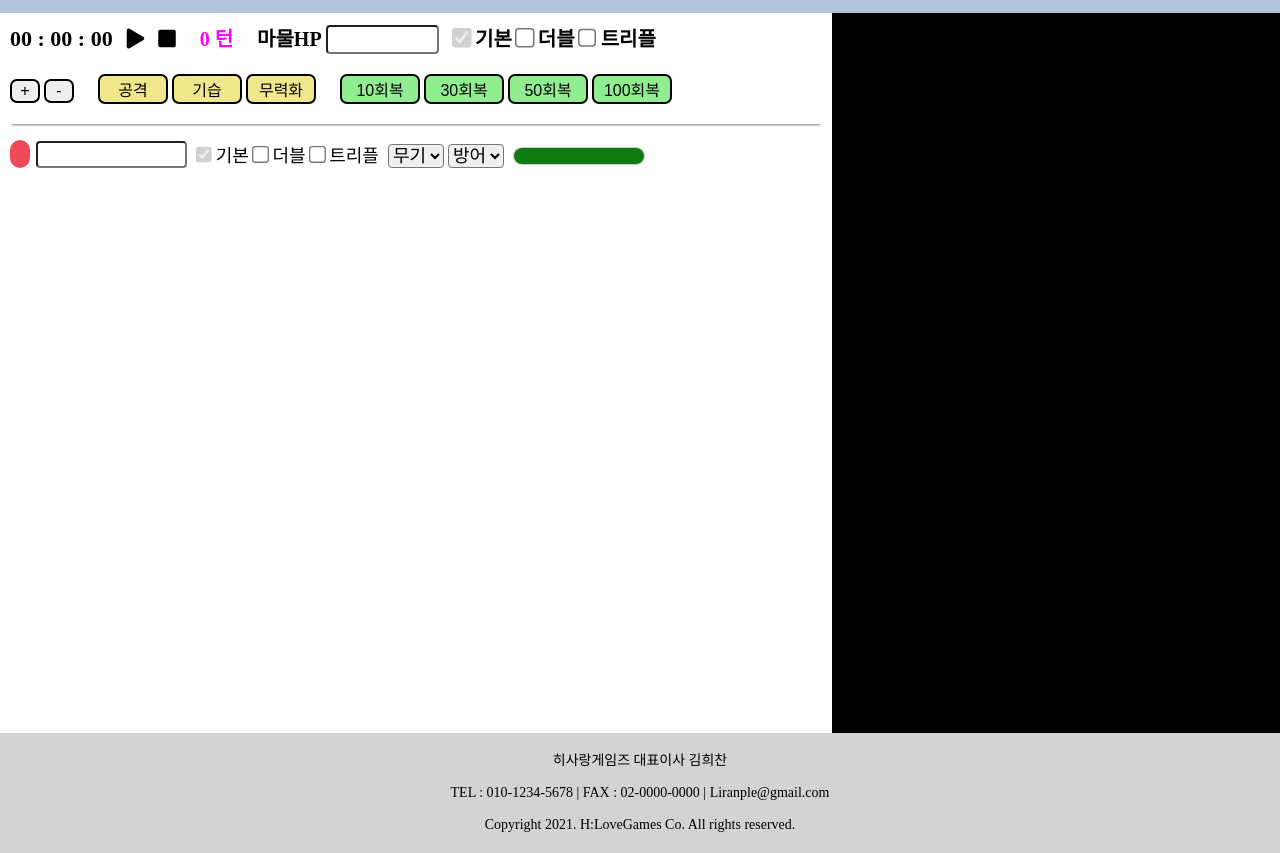
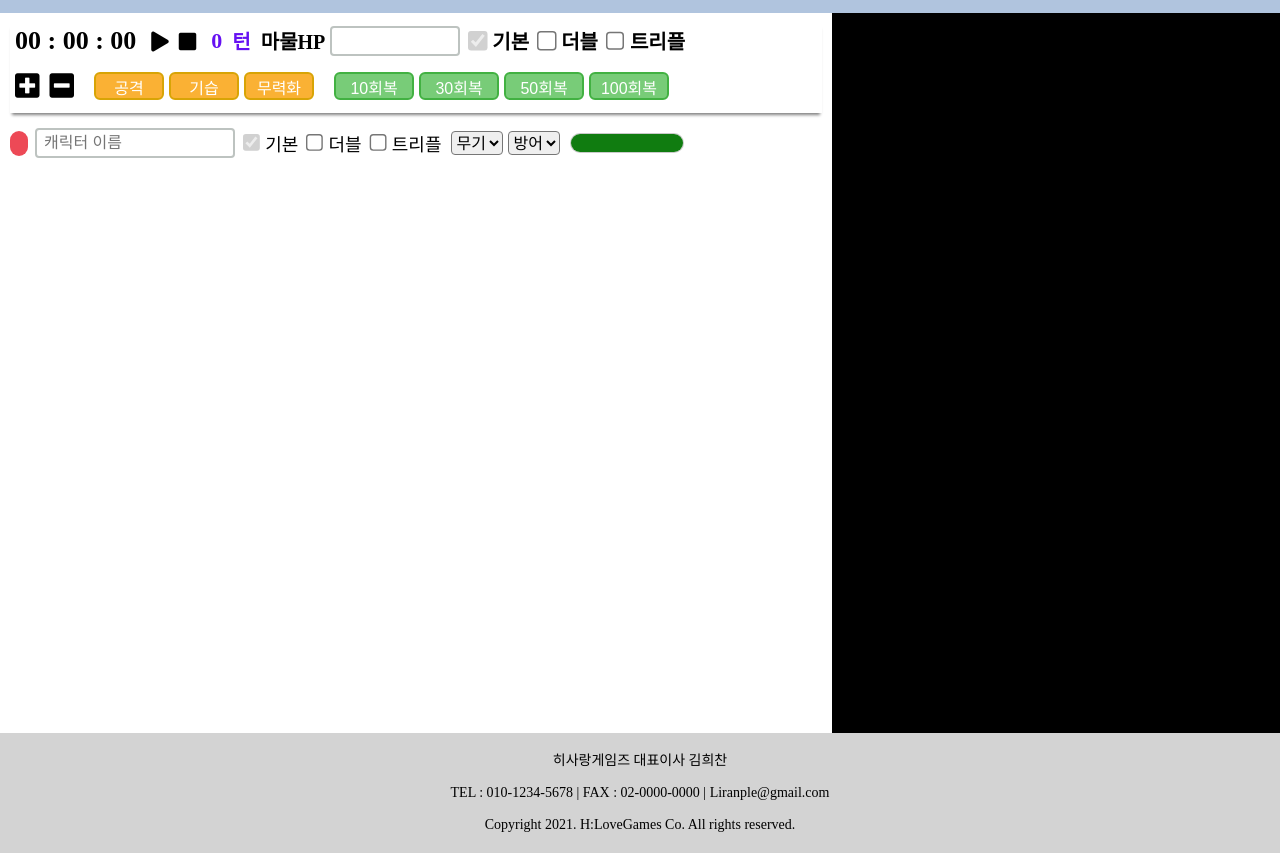
Before and after one commit to Liranple/BattleSimulator, a plain HTML site: page index.html in a window 1280 px wide. Shown: the part 57-910 px from the top of the page. Drawn offline with Linux system fonts and the light colour scheme.

Commit message:
HTML 구조 및 네이밍 방법론 수정, css 정렬, 네이밍 수정, JS 내용 추가(기본적인 기능이나 버튼)

```diff
--- a/index.html
+++ b/index.html
@@ -5,65 +5,73 @@
 <head>
     <meta charset="utf-8" />
     <title>BattleSimulator 0.20.0</title>
-    <link rel="stylesheet" href="./style.css" />
+    <link href="./style.css" rel="stylesheet" />
     <link href="https://cdnjs.cloudflare.com/ajax/libs/font-awesome/5.13.0/css/all.min.css" rel="stylesheet">
     <script src="./script.js"></script>
 </head>
 
 <body>
+
     <header class="header">
-        <h1 class="mainHeadline">Battle Simulator 0.20.0</h1>
+        <h1 class="main-headline">Battle Simulator 0.20.0</h1>
     </header>
     <section class="section">
         <article class="article">
             <!-- ControlPanel -->
-            <div class="bs pb20">
+            <div class="bs pb10 pl5">
                 <!-- TimerPanel -->
-                <div class="inline-block mr20 mb10">
-                    <b class="timer f22 mr10">00 : 00 : 00</b>
-                    <i class="fas fa-play timerStartPause f20 mr10" onclick="timerStartPause(this)"></i>
-                    <i class="fas fa-stop end f20 mr20" onclick="timerReset()"></i>
-                    <b class="turnText f20 color-magenta">0 턴</b>
-                </div>
+                <div class="top-panel mb10">
+                    <!-- TimerPanel -->
+                    <b class="timer f26 mr15">00 : 00 : 00</b>
+                    <i class="fas fa-play timer-start-pause f20 mr10" onclick="timerStartPause(this)"></i>
+                    <i class="fas fa-stop timer-end f20 mr15" onclick="timerReset()"></i>
+                    <b class="turn-text f22 mr10">0</b>
+                    <b class="turn-text f20 mr10"> 턴</b>
                     <!-- MonsterPanel -->
-                <div class="inline-block mb10">
-                    <b class="f20">마물HP</b>
-                    <input type="text" class="monsterHpInput f20 mr10" onkeyup="onlyNumber(this)" />
-                    <input type="checkbox" class="atkBox mBox z15" checked disabled />
-                    <b class="f20">기본</b>
-                    <input type="checkbox" class="atkBox mBox z15" />
-                    <b class="f20">더블</b>
-                    <input type="checkbox" class="atkBox mBox z15" />
-                    <b class="f20">트리플</b>
+                    <b class="f20 mr5">마물HP</b>
+                    <input type="text" class="monster-hp-input f18 mr5" tabindex="1" onkeyup="onlyNumber(this)" />
+                    <label class="f20 checkbox-txt b mr5">
+                        <input type="checkbox" class="atk-box m-box z15" checked disabled />기본
+                    </label>
+                    <label class="f20 checkbox-txt b mr5">
+                        <input type="checkbox" class="atk-box m-box z15" />더블
+                    </label>
+                    <label class="f20 checkbox-txt b">
+                        <input type="checkbox" class="atk-box m-box z15" />트리플
+                    </label>
                 </div>
                 <!-- ActionPanel -->
-                <div class="mt10">
-                    <button type="button" class="sheetBtn charSheetAdd f16" onclick="addCharSheet()">+</button>
-                    <button type="button" class="sheetBtn charSheetDel f16 mr20">-</button>
-                    <button type="button" data-key="attack" class="atkBtn f16" onclick="atkBoxCheck()">공격</button>
-                    <button type="button" data-key="sudden" class="atkBtn f16">기습</button>
-                    <button type="button" data-key="stun" class="atkBtn f16 mr20">무력화</button>
-                    <button type="button" data-value="10" class="healBtn f16">10회복</button>
-                    <button type="button" data-value="30" class="healBtn f16">30회복</button>
-                    <button type="button" data-value="50" class="healBtn f16">50회복</button>
-                    <button type="button" data-value="100" class="healBtn f16">100회복</button>
+                <div class="action-panel">
+                    <i class="fas fa-plus-square char-sheet-add f28 mr10" onclick="addCharSheet()"></i>
+                    <i class="fas fa-minus-square char-sheet-del f28 mr20" onclick="delCharSheet()"></i>
+                    <button type="button" data-key="attack" class="atk-btn f16 mr5" onclick="normalAtk()">공격</button>
+                    <button type="button" data-key="sudden" class="atk-btn f16 mr5">기습</button>
+                    <button type="button" data-key="stun" class="atk-btn f16 mr20">무력화</button>
+                    <button type="button" data-value="10" class="heal-btn f16 mr5">10회복</button>
+                    <button type="button" data-value="30" class="heal-btn f16 mr5">30회복</button>
+                    <button type="button" data-value="50" class="heal-btn f16 mr5">50회복</button>
+                    <button type="button" data-value="100" class="heal-btn f16">100회복</button>
                 </div>
             </div>
             <!-- CharacterPanel -->
-            <div class="charPanel pt10">
-                <div class="charSheet">
-                    <div class="pb10 inline-block">
-                        <input id="switch" type="checkbox" name="switch" class="input_on-off"/>
-                        <label for="switch" class="label_on-off" onclick="charSelect(this)"></label>
-                        <input type="text" class="charName f18 mr5" />
-                        <input type="checkbox" class="atkBox pBox z13" checked disabled />
-                        <span class="f18">기본</span>
-                        <input type="checkbox" class="atkBox pBox z13" />
-                        <span class="f18">더블</span>
-                        <input type="checkbox" class="atkBox pBox z13" />
-                        <span class="f18 mr5">트리플</span>
-                        <select class="weaponBonus f18">
-                            <option value="0">무기</option>
+            <div class="char-panel mt10">
+                <div class="char-sheet inline-block">
+                    <label>
+                        <input type="radio" name="switch" class="input_on-off" />
+                        <div class="switch_on-off"></div>
+                    </label>
+                    <input type="text" class="char-name f16 ml5 mr5" placeholder="캐릭터 이름" tabindex="1" />
+                    <label class="checkbox-txt f18 mr5">
+                        <input type="checkbox" class="atk-box p-box z14" checked disabled />기본
+                    </label>
+                    <label class="checkbox-txt f18 mr5">
+                        <input type="checkbox" class="atk-box p-box z14" />더블
+                    </label>
+                    <label class="checkbox-txt f18 mr10">
+                        <input type="checkbox" class="atk-box p-box z14" />트리플
+                    </label>
+                    <select class="weapon-bonus f16 mr5">
+                        <option value="0" selected>무기</option>
                         <option value="0">0</option>
                         <option value="10">10</option>
                         <option value="20">20</option>
@@ -71,19 +79,16 @@
                         <option value="40">40</option>
                         <option value="50">50</option>
                     </select>
-                        <select class="armorBonus f18 mr5">
-                            <option value="0">방어</option>
+                    <select class="armor-bonus f16 mr10">
+                        <option value="0" selected>방어</option>
                         <option value="0">0</option>
                         <option value="10">10</option>
                         <option value="20">20</option>
                         <option value="30">30</option>
                     </select>
-                    </div>
-                    <div class="inline-block statOutput">
-                        <meter class="charHp mr5" low="150" high="350" optimum="500" value="500" max="500" data-label="500/500"></meter>
-                        <div class="charRecenActTxt inline-block">일반 공격 (공격 횟수2)</div>
-
-                    </div>
+                    <meter class="char-hp mr10" low="150" high="350" optimum="500" value="500" max="500"
+                        data-label="500/500"></meter>
+                    <div class="char-recen-act-txt inline-block"></div>
                 </div>
             </div>
         </article>
--- a/script.js
+++ b/script.js
@@ -2,17 +2,21 @@ var time = 0;
 var running = false;
 var timerid = 0;
 
+var charSheetTxt;
 var charSheet;
+var charPanel;
 
-var playerAtk;
-var monsterAtk;
+var charName;
+var charAtk;
+var monAtk;
 var stun = false;
 var scar = false;
 
+
 window.onload = function () {
-    charSheet = document.getElementsByClassName("charSheet")[0]
-};
-
+    charSheetTxt = document.getElementsByClassName("char-sheet")[0].innerHTML;
+    charPanel = document.getElementsByClassName("char-panel")[0];
+}
 
 function onlyNumber(input) {
     if (isNaN(Number(input.value))) {
@@ -33,7 +37,8 @@ function onlyNumber(input) {
 
 function timerStartPause(e) {
     if (!running) {
-        document.getElementsByClassName("turnText")[0].innerText="1 턴";
+        document.getElementsByClassName("turn-text")[0].innerText = "1";
+        document.getElementsByClassName("monster-hp-input")[0].disabled = true;
         running = true;
         increment();
         e.classList.replace("fa-play", "fa-pause");
@@ -48,9 +53,11 @@ function timerReset() {
     time = 0;
     running = false;
     clearTimeout(timerid);
-    document.getElementsByClassName("timer")[0].innerText="00 : 00 : 00";
-    document.getElementsByClassName("timerStartPause")[0].classList.replace("fa-pause", "fa-play");
-    document.getElementsByClassName("turnText")[0].innerText="0 턴";
+    document.getElementsByClassName("timer")[0].innerText = "00 : 00 : 00";
+    document.getElementsByClassName("timer-start-pause")[0].classList.replace("fa-pause", "fa-play");
+    document.getElementsByClassName("turn-text")[0].innerText = "0";
+    document.getElementsByClassName("monster-hp-input")[0].disabled = false;
+    document.getElementsByClassName("monster-hp-input")[0].innerText = "0";
 
 }
 function increment() {
@@ -60,7 +67,7 @@ function increment() {
             var hours = Math.floor(time / 3600);
             var mins = Math.floor(time % 3600 / 60);
             var secs = time % 3600 % 60;
-            var turn = Math.floor((mins/15)+1);
+            var turn = Math.floor((hours*4)+(mins/15)+1);
             if (hours < 10) {
                 hours = "0" + hours;
             }
@@ -70,7 +77,7 @@ function increment() {
             if (secs < 10) {
                 secs = "0" + secs;
             }
-            document.getElementsByClassName("turnText")[0].innerText=`${turn} 턴`;
+            document.getElementsByClassName("turn-text")[0].innerText=`${turn}`;
             document.getElementsByClassName("timer")[0].innerText=`${hours} : ${mins} : ${secs}`;
             increment();
         }, 10)
@@ -78,7 +85,15 @@ function increment() {
 }
 
 function addCharSheet() {
-    document.getElementsByClassName("charPanel")[0].innerHTML += charSheet.innerHTML;
+    charSheet = document.createElement("div");
+    charSheet.innerHTML = charSheetTxt;
+    charSheet.classList = "char-sheet inline-block";
+    charPanel.appendChild(charSheet);
+}
+function delCharSheet() {
+    if (document.getElementsByClassName("char-sheet").length > 1) {
+        charPanel.removeChild(charSelectCheck());
+    }
 }
 
 function chanceCalc(persent) {
@@ -90,7 +105,7 @@ function chanceCalc(persent) {
     return result;
 }
 function atkBoxCheck(e) {
-    var atkBox = document.getElementsByClassName(e);
+    var atkBox = charSelectCheck().getElementsByClassName(e);
     var atkCount = 0;
     var chanceTable = new Array(2, 7, 17, 37, 67, 107, 157, 217, 267, 307);
 
@@ -112,31 +127,34 @@ function atkBoxCheck(e) {
     }
     return damage;
 }
-function charSelect(e) {
-    var char = document.getElementsByName("switch");
-    for (let i = 0; i < char.length; i++) {
-        if (char[i] != e) {
-            char.checked = false;
+function charSelectCheck() {
+    var checkbox = document.getElementsByClassName("input_on-off");
+    for (let i = 0; i < checkbox.length; i++) {
+        if (checkbox[i].checked == true) {
+            return checkbox[i].parentNode;
         }
     }
 }
 
-function charCheck() {
-
-
+function ready() {
+    charName = charSelectCheck().getElementsByClassName("char-name")[0].value;
+    charAtk = atkBoxCheck("p-box");
+    monAtk = atkBoxCheck("m-box");
 }
 
-function ready() {
-    playerAtk = atkBoxCheck("pBox");
-    monsterAtk = atkBoxCheck("mBox");
-
-}
-
-function normalAttack() {
+function normalAtk() {
+    ready();
     var critical = chanceCalc(30);
-    var log;
+    var log = `${charName}의 `;
+    var totalDamage = 0;
     if (critical) {
-        log = ""
+        log += "크리티컬 공격! 1.5 X ";
+    }
+    else {
+        log += "공격! ";
+    }
+    for (let i = 0; i < charAtk.length; i++) {
+        log +=
     }
 }
 
--- a/style.css
+++ b/style.css
@@ -2,45 +2,38 @@
 * {
     box-sizing: border-box;
 }
-
+html::-webkit-scrollbar {
+    height: 0;
+    width: 0;
+}
 html, body {
     margin: 0px;
 
     height: 100%;
 }
 button {
-    border-radius: 7px;
-    border-style: double;
-
-    cursor: pointer;
+    border-radius: 6px;
 }
 button:active {
     background-color: white;
 }
-button:focus, textarea:focus, input:focus {
+button:focus, textarea:focus, input:focus, select:focus {
     outline: none;
 }
-span, b, h1, select, button {
+span, b, h1, select, button, label {
     user-select: none;
 }
 
 /* tag type */
 
-input[name='switch'] {
-    display: none;
+input[type="checkbox"] {
+    margin-left: 2px;
 }
-input[type='checkbox'] {
-    vertical-align: -1px;
-
-    margin-right: -0.5px;
-    margin-left: -0.5px;
-}
-input[type='text'], select {
+input[type="text"], select {
     border-radius: 4px;;
 }
 
-
-/* class */
+/* utils class */
 
 .inline-block {
     display: inline-block;
@@ -52,12 +45,18 @@ input[type='text'], select {
 .pt20 {
     padding-top: 20px;
 }
+
 .pb10 {
     padding-bottom: 10px;
 }
 .pb20 {
     padding-bottom: 20px;
 }
+
+.pl5 {
+    padding-left: 5px;
+}
+
 .mt10 {
     margin-top: 10px;
 }
@@ -67,14 +66,22 @@ input[type='text'], select {
 .mt20 {
     margin-top: 20px;
 }
+
+.mb5 {
+    margin-bottom: 5px;
+}
 .mb10 {
     margin-bottom: 10px;
 }
+
 .mr5 {
     margin-right: 5px;
 }
 .mr10 {
     margin-right: 10px;
+}
+.mr15 {
+    margin-right: 15px;
 }
 .mr20 {
     margin-right: 20px;
@@ -83,6 +90,9 @@ input[type='text'], select {
     margin-right: 40px;
 }
 
+.ml5 {
+    margin-left: 5px;
+}
 
 .f14 {
     font-size: 14px;
@@ -99,25 +109,34 @@ input[type='text'], select {
 .f22 {
     font-size: 22px;
 }
-
-.color-magenta {
-    color: magenta;
+.f24 {
+    font-size: 24px;
 }
-.color-red {
-    color: red;
+.f26 {
+    font-size: 26px;
+}
+.f28 {
+    font-size: 28px;
+}
+.f30 {
+    font-size: 30px;
 }
 
-.z13 {
-    zoom: 1.3;
+.z14 {
+    zoom: 1.4;
 }
 .z15 {
     zoom: 1.5;
 }
 
 .bs {
-    box-shadow: 0 3px 2px -2px gray
+    box-shadow: 0 4px 3px -2px gray
+}
+.b {
+    font-weight: bold;
 }
 
+/* normal class */
 
 .header {
     display: flex;
@@ -135,10 +154,14 @@ input[type='text'], select {
     min-height: 650px;
 }
 .article {
+    display: flex;
+    flex-direction: column;
+
     padding: 10px;
 
     width: 65%;
-    min-width: 700px;
+    min-width: 740px;
+    height: 100%;
 }
 .aside {
     padding: 10px;
@@ -163,60 +186,161 @@ input[type='text'], select {
     background-color: lightgray;
     line-height: 0px;
 }
-
-
-.mainHeadline {
+.fas, button, .checkbox-txt, input[type="checkbox"]{
+    cursor: pointer;
+}
+.main-headline {
     margin-left: 0.5cm;
 
     color: white;
 }
-.fas {
-    cursor: pointer;
+.top-panel, .action-panel {
+    display: flex;
+
+    height: 35px;
 }
+.top-panel > b, i, input, label{
+    margin-top: auto;
+    margin-bottom: auto;
+}
+.action-panel > i, button {
+    margin-top: auto;
+    margin-bottom: auto;
+}
+.timer-start-pause, .timer-end {
+    position: relative;
+    top: 1px;
+}
+.turn-text {
+    color: #6610f2;
+}
+.monster-hp-input {
+    padding: 7px 7px;
+    border: 2px solid #bdc3c0;
 
-.monsterHpInput {
-    width: 3cm;
+    height: 30px;
+    width: 130px;
+
+    font-weight: bold;
+    background-color: #fff;
+    color: #495057;
 }
-.sheetBtn {
-    width: 30px;
+.monster-hp-input:disabled {
+    background-color: #ddd;
+    color: #495057;
 }
-.atkBtn {
+.m-box, .p-box {
+    position: relative;
+    top: 1px;
+}
+.atk-btn {
+    border: 2px solid #D8A406;
+    height: 28px;
     width: 70px;
 
-    background-color: #F0E68C;
+    background-color: #fab134;
+    color: #fff;
+
+    background-repeat: no-repeat;
+    filter: none;
+    transition: background-color .2s;
 }
-.atkBtn:active {
-    background-color: #BDB76B;
+.atk-btn:hover {
+    background-color: #d37e05;
+    color: #fff;
 }
-.healBtn {
+.atk-btn:active {
+    background-color: #9e5f04;
+}
+.heal-btn {
+    border: 2px solid #42b142;
+
+    height: 28px;
     width: 80px;
 
-    background-color: #90EE90;
+    background-color: #78cc78;
+    color: #fff;
+
+    background-repeat: no-repeat;
+    filter: none;
+    transition: background-color .2s;
 }
-.healBtn:active {
-    background-color: #32CD32;
+.heal-btn:hover {
+    background-color: #379337;
 }
-.charPanel {
-    overscroll-behavior-y: inherit;
-    overflow-y: scroll;
+.heal-btn:active {
+    background-color: #105206;
 }
-.charName {
-    vertical-align: 2px;
+.char-panel {
+    flex: 1;
 
-    width: 4cm;
+    overflow-y: auto;
 }
-.charHp {
+.char-panel::-webkit-scrollbar {
+    padding-top: 10px;
+
+    width: 12px;
+}
+.char-panel::-webkit-scrollbar-track {
+    border-radius: 10px;
+    box-shadow: inset 0px 0px 5px white;
+
+    background-color: white;
+}
+.char-panel::-webkit-scrollbar-thumb {
+    border-radius: 10px;
+
+    background-color: lightslategray;
+}
+.char-sheet {
+    display: flex;
+    align-items: center;
+
+    height: 40px;
+}
+.input_on-off {
+    display: none;
+}
+.switch_on-off {
+    margin-right: 2px;
+
+    border-radius: 9px;
+    height: 25px;
+    width: 18px;
+
+    background-color: #ed4956;
+    color: #fff;
+
+    cursor: pointer;
+    transition: background-color .2s;
+}
+.input_on-off:checked + .switch_on-off {
+    background-color: #0bba82;
+}
+.char-name {
+    border: 2px solid #bdc3c0;
+    padding: 7px 7px;
+
+    height: 30px;
+    width: 200px;
+
+    background-color: #fff;
+    color: #495057;
+}
+.weapon-bonus, .armor-bonus {
+    height: 24px;
+}
+.char-hp {
     position: relative;
-    vertical-align: -11.5px;
 
-    height: 35px;
-    width: 3.5cm;
+    height: 40px;
+    width: 3cm;
 
     text-align: center;
 }
-.charHp:before {
+.char-hp:before {
     position: absolute;
-    top: 7px;
+    top: 9px;
     left: 0;
     right: 0;
 
@@ -224,42 +348,21 @@ input[type='text'], select {
     font-size: 15px;
     font-weight: bold;
 }
-.charRecenActTxt {
+.char-recen-act-txt {
     padding-left: 10px;
     padding-right: 10px;
 
     border-radius: 4px;
     height: 24px;
-    width: 230px;
+    width: 220px;
 
     background-color: black;
     color: white;
 }
-.label_on-off {
-    display: inline-block;
-    position: relative;
-    top: 6px;
-
-    margin-right: 2px;
-
-    border-radius: 10px;
-    height: 28px;
-    width: 20px;
-
-    background-color: #ed4956;
-    color: #fff;
-
-    cursor: pointer;
-    overflow: hidden;
-    transition: all .3s;
-}
-.input_on-off:checked + .label_on-off {
-    background-color: #0bba82;
-}
 
 
-@media screen and (max-width: 1450px) {
-    .charRecenActTxt {
+@media screen and (max-width: 1480px) {
+    .char-recen-act-txt {
         display: none;
     }
 }
```
Lines whose indentation alone changed are shown as unchanged.
